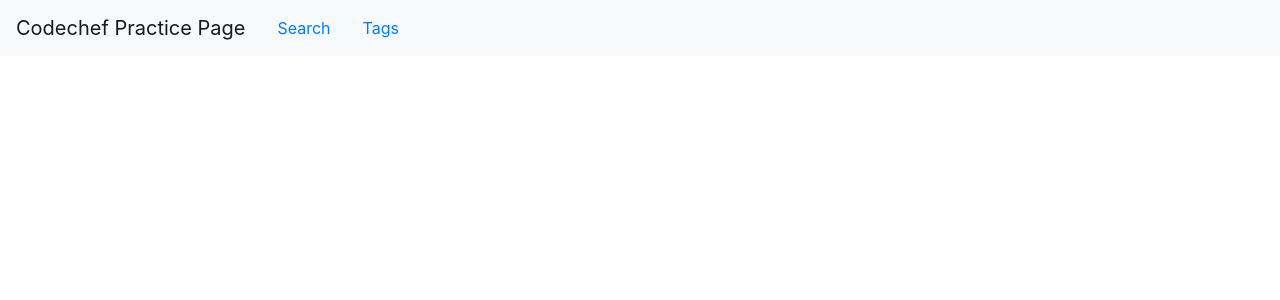
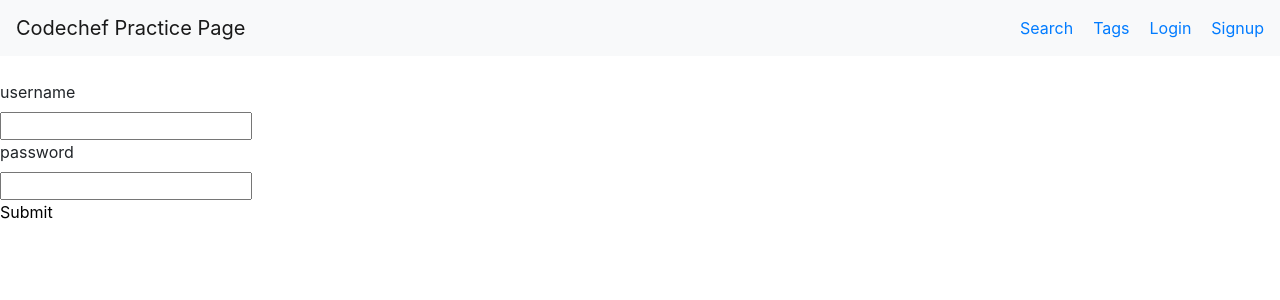
Before and after one commit to sahilkhan03/CC-Practice-Page, a React (Create React App) app in the folder frontend/: page /login in a window 1280 px wide. Shown: the top 300 px of the page. Built offline with nearby package versions, Linux system fonts and the light colour scheme.

Commit message:
changes in css

```diff
--- a/frontend/src/Components/App.js
+++ b/frontend/src/Components/App.js
@@ -3,17 +3,38 @@
 import Problems from './Problems';
 import Search from './Search';
 import Tags from './Tags';
+import Login from './Login';
+import Logout from './Logout';
+import Navigbar from './Navigbar';
 import './App.css';
-import { Navbar, Nav } from 'react-bootstrap'
+
 class App extends Component {
     constructor(props) {
         super(props);
         this.state = {
-            selectedTags: new Set()
+            selectedTags: new Set(),
+            username: undefined
         }
         this.addTag = this.addTag.bind(this)
         this.removeTag = this.removeTag.bind(this)
         this.removeAll = this.removeAll.bind(this)
+        this.logout = this.logout.bind(this);
+        this.login = this.login.bind(this);
+    }
+
+    componentDidMount() {
+        const jwt = localStorage.getItem('token')
+        if(jwt && this.state.username === undefined) {
+            fetch('api/getUser', {
+                headers : {Authorization: `Bearer ${jwt}`}
+            })
+            .then(res => res.json())
+            .then(res => {
+                if(res.code === 9001) {
+                    this.setState({'username': res.username});
+                }
+            })
+        }
     }
 
     addTag(tag) {
@@ -39,19 +60,30 @@
         })
     }
 
+    login({username , token}) {
+        localStorage.setItem('token', token);
+        this.setState({
+            'username': username
+        })
+    }
+
+    logout() {
+        localStorage.removeItem("token");
+        this.setState({
+            'username' : undefined
+        })
+    }
+
     render() {
         return (
             <div className="App">
-                <Navbar bg="light" expand="lg">
-                    <Navbar.Brand href="/">Codechef Practice Page</Navbar.Brand>
-                    <Nav.Link href="/"> Search </Nav.Link>
-                    <Nav.Link href="/tags"> Tags </Nav.Link>
-                </Navbar>
-                <br/>
+                <Navigbar username = {this.state.username} />
                 <Switch >
                     <Route path="/" exact render={props => <Search selectedTags={this.state.selectedTags} addTag={this.addTag} removeTag={this.removeTag} />} />
                     <Route path="/tags/problems/" exact render={props => <Problems removeAll={this.removeAll} selectedTags={Array.from(this.state.selectedTags)} />} />
                     <Route path="/tags/" exact render={props => <Tags removeAll={this.removeAll} addTag={this.addTag} />} />
+                    <Route path="/login" exact render={props => <Login login = {this.login} />} />
+                    <Route path="/logout" exact render={props => <Logout logout = {this.logout}/>} />
                 </Switch>
             </div>
         )
--- /dev/null
+++ b/frontend/src/Components/Login.js
@@ -0,0 +1,65 @@
+import React, { Component } from 'react'
+import { withRouter } from 'react-router-dom'
+
+class Login extends Component {
+    constructor(props) {
+        super(props)
+        this.state = {
+            'username' : '',
+            'password' : '',
+            'message': ''
+        }
+        this.change = this.change.bind(this)
+        this.submit = this.submit.bind(this)
+    }
+
+    componentDidMount() {
+        let jwt = localStorage.getItem('token')
+        if(jwt) this.props.history.push('/') //Already logged in
+    }
+
+    change(e) {
+        this.setState({
+            [e.target.name]: e.target.value
+        })
+    }
+
+    async submit(e) {
+        e.preventDefault();
+        let formData = new FormData()
+        formData.append('username', this.state.username)
+        formData.append('password', this.state.password)
+        await fetch('api/login', {
+            method: 'post',
+            body: formData
+        })
+        .then(res => res.json())
+        .then(res => {
+            console.log(res)
+            this.setState({
+                'message': res.message,
+                'username': "",
+                "password": ""
+            })
+            if(res.code === 9001) {
+                this.props.login(res);
+                this.props.history.push('/')
+            }
+        })
+    }
+
+    render() {
+        return (
+            <div>
+                {this.state.message}
+                <form onSubmit= {(e) => this.submit(e)}>
+                    <label>username</label> <input required type="text" name="username" value={this.state.username} onChange = {(e) => this.change(e)} />
+                    <label>password</label> <input required type="text" name="password" value={this.state.password} onChange={(e) => this.change(e)} />
+                    <button type = "submit"> Submit </button>
+                </form>
+            </div>
+        )
+    }
+}
+
+export default withRouter(Login)
--- /dev/null
+++ b/frontend/src/Components/Logout.js
@@ -0,0 +1,6 @@
+import React from 'react';
+import { Redirect } from 'react-router-dom';
+export default function Logout(props) {
+    props.logout();
+    return <Redirect to = '/' />
+}
--- /dev/null
+++ b/frontend/src/Components/Navigbar.js
@@ -0,0 +1,35 @@
+import React from 'react';
+import { Navbar, Nav } from 'react-bootstrap'
+import { Link } from 'react-router-dom';
+export default function Navigbar(props) {
+    return (
+        <div>
+            <Navbar bg="light" expand="lg" >
+                <Navbar.Brand className="mr-auto">Codechef Practice Page</Navbar.Brand>
+                <Nav className="mr-sm-6">
+                    <Nav.Item style={{ marginLeft: "20px" }}>
+                        <Link to="/"> Search </Link>
+                    </Nav.Item>
+                    <Nav.Item style={{ marginLeft: "20px" }}>
+                        <Link to="/tags/"> Tags </Link>
+                    </Nav.Item>
+                    {
+                        (props.username !== undefined) ?
+                            null :
+                            (<Nav.Item style={{ marginLeft: "20px" }}>
+                                <Link to="/login"> Login </Link>
+                            </Nav.Item>)
+                    }
+                    <Nav.Item style={{ marginLeft: "20px" }}>
+                        {
+                            (props.username !== undefined) ?
+                                (<Link to="/logout"> Logout </Link>) :
+                                (<Link to="/signup"> Signup </Link>)
+                        }
+                    </Nav.Item>
+                </Nav>
+            </Navbar >
+            <br />
+        </div>
+    )
+}
--- a/frontend/src/Components/Tags.js
+++ b/frontend/src/Components/Tags.js
@@ -1,9 +1,8 @@
 import React, { Component } from 'react';
-import { Redirect } from 'react-router-dom';
 import Swal from 'sweetalert2'
+import { withRouter } from 'react-router-dom'
 import withReactContent from 'sweetalert2-react-content'
 import { Tabs, Tab, Container, ListGroup } from 'react-bootstrap';
-
 
 class Tags extends Component {
     constructor(props) {
@@ -11,10 +10,8 @@
         this.state = {
             "tags": [],
             "activeType": "all",
-            "redirect": false
         }
         this.setRedirect = this.setRedirect.bind(this)
-        this.renderRedirect = this.renderRedirect.bind(this)
     }
     componentDidMount() {
         this.props.removeAll()
@@ -24,28 +21,17 @@
                 console.log(res);
                 this.setState({ "tags": res })
             })
-
-
     }
 
     setRedirect(item) {
         this.props.addTag(item);
-        this.setState({
-            redirect: true
-        })
-    }
-
-    renderRedirect() {
-        if (this.state.redirect) {
-            return <Redirect to='/tags/problems/' />
-        }
+        this.props.history.push('/tags/problems/')
     }
 
     render() {
         const MySwal = withReactContent(Swal)
         return (
             <div>
-                {this.renderRedirect()}
                 <Container fluid="md">
                     <h2 className="d-flex justify-content-center">Tags</h2>
                     <Tabs
@@ -87,4 +73,4 @@
         )
     }
 }
-export default Tags;
+export default withRouter(Tags);
```
Also changed, not shown: 2 other files (tests, documents, lock files or other folders).
